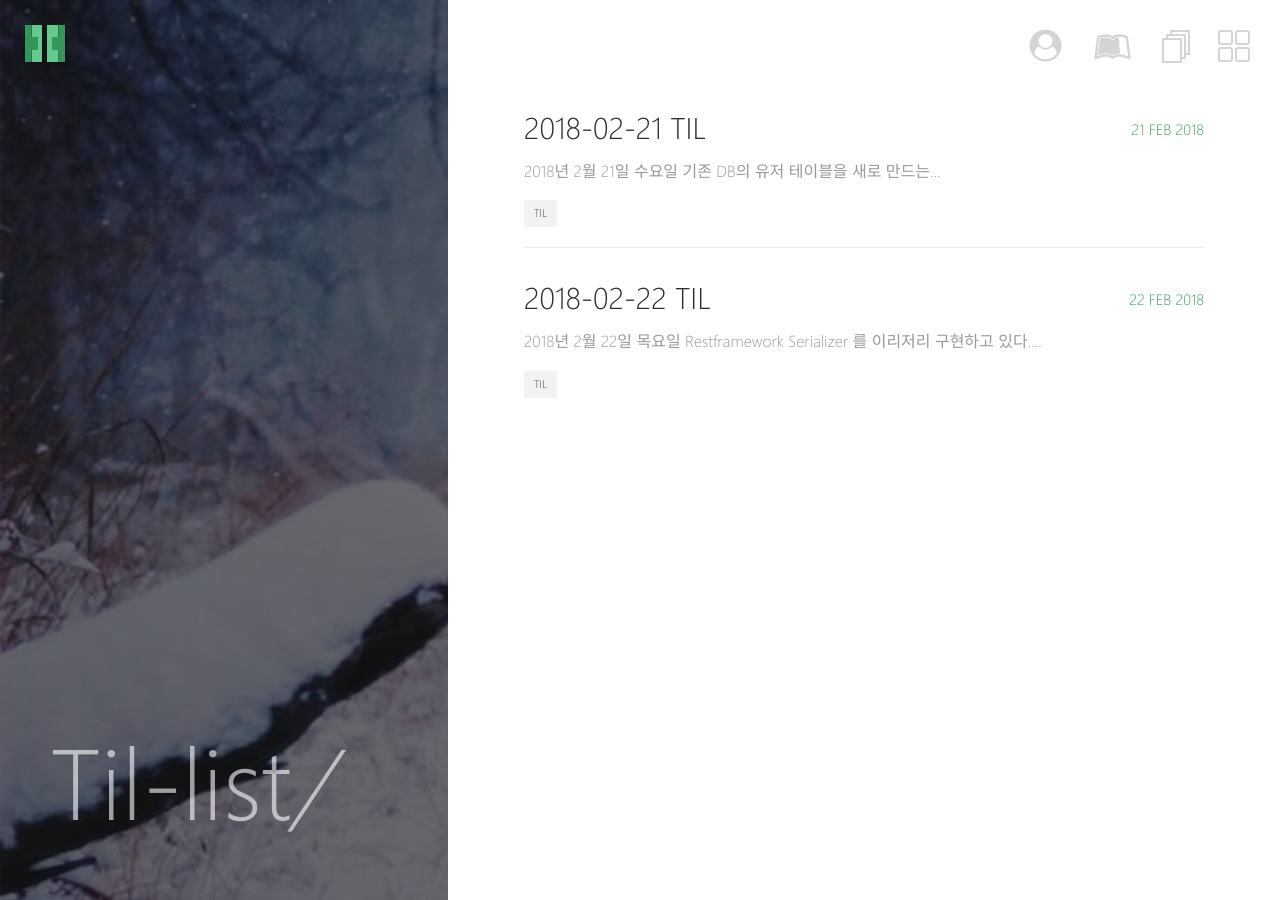
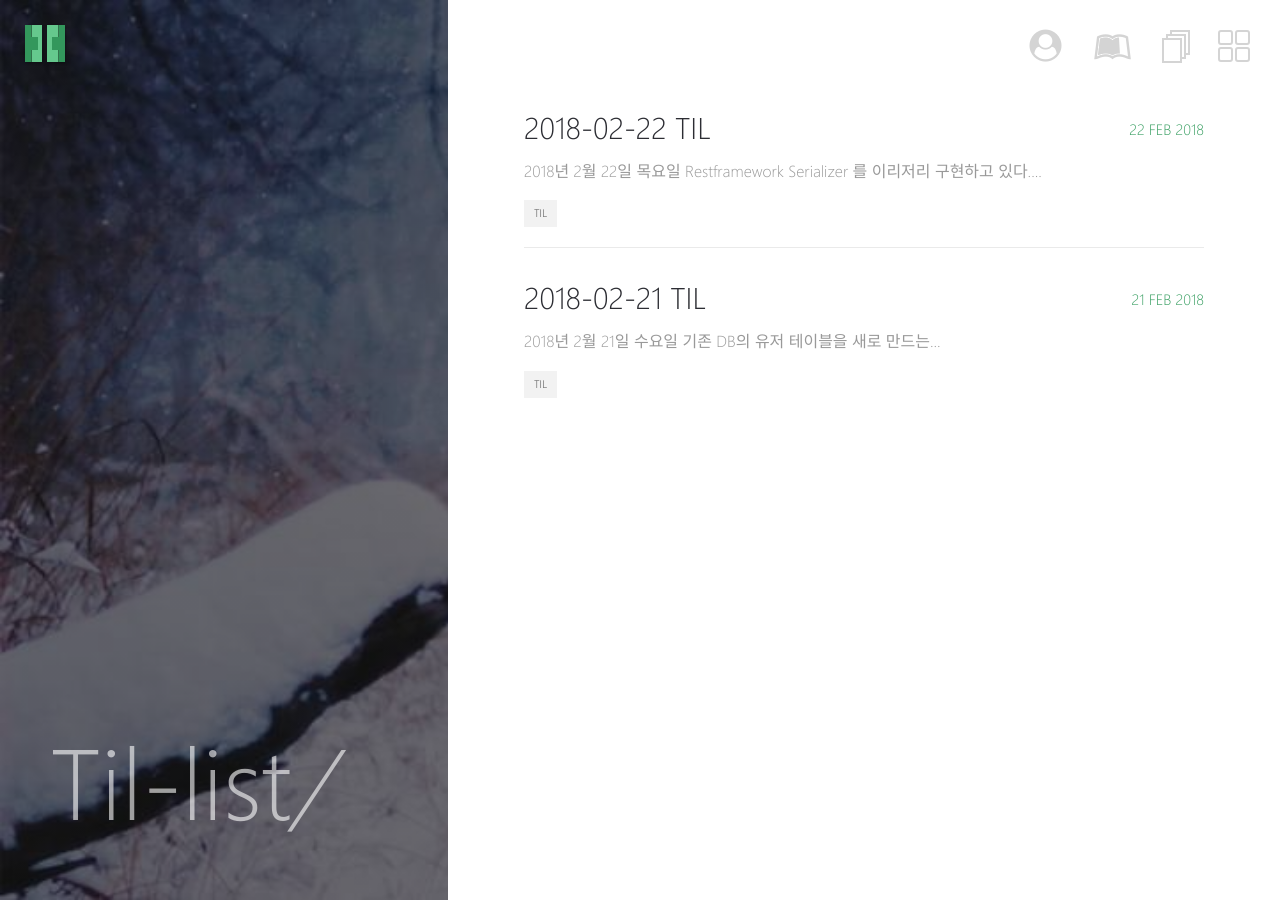
Before and after one commit to hwshim0810/hwshim0810.github.io, a Jekyll site: the page built from _pages/tils.md, in a window 1280 px wide. Built offline with Jekyll 4.4.1, drawn with Linux system fonts in a browser that asks for light colours.

Commit message:
Til list order standard change

```diff
--- a/_layouts/til-list.html
+++ b/_layouts/til-list.html
@@ -21,7 +21,7 @@ layout: compress
       </a>
       <div class="content">
         <ul class="posts-list">
-        {% for til in site.tils %}
+        {% for til in site.tils reversed %}
           <li>
             <h2>
               <a href="{{ site.url }}{{ til.url }}" class="post-title">
```
